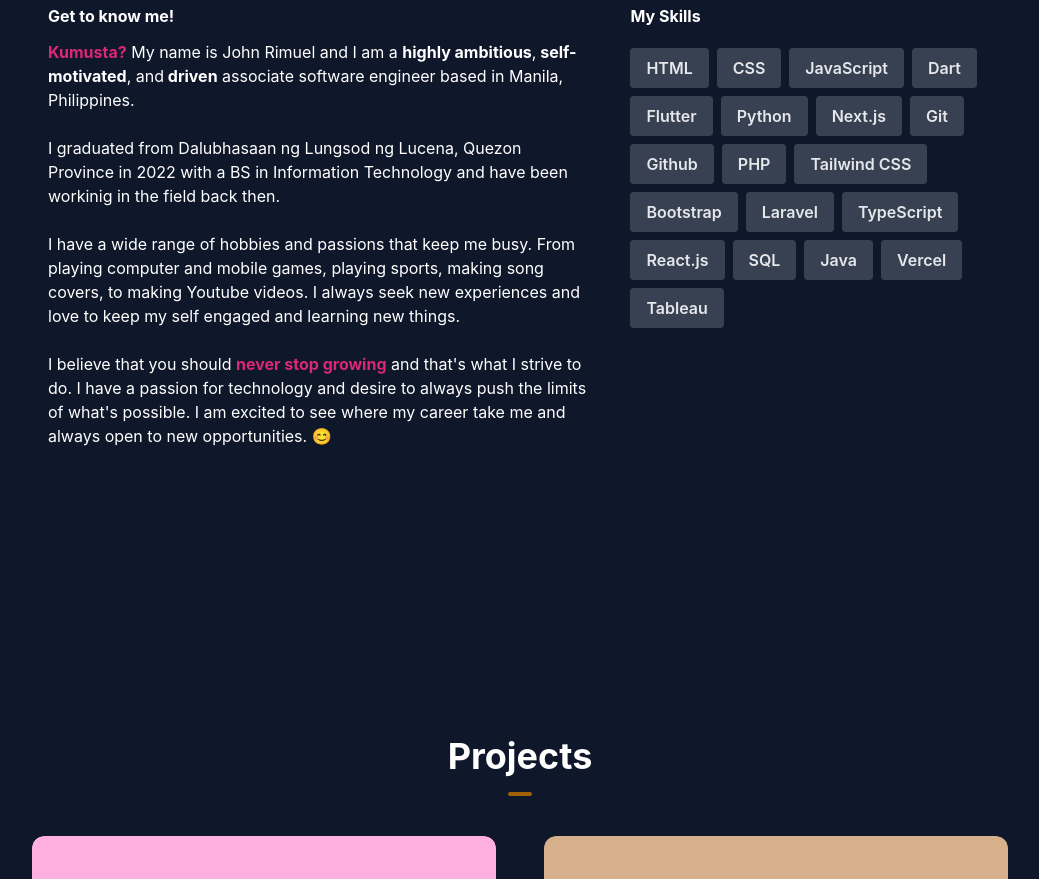
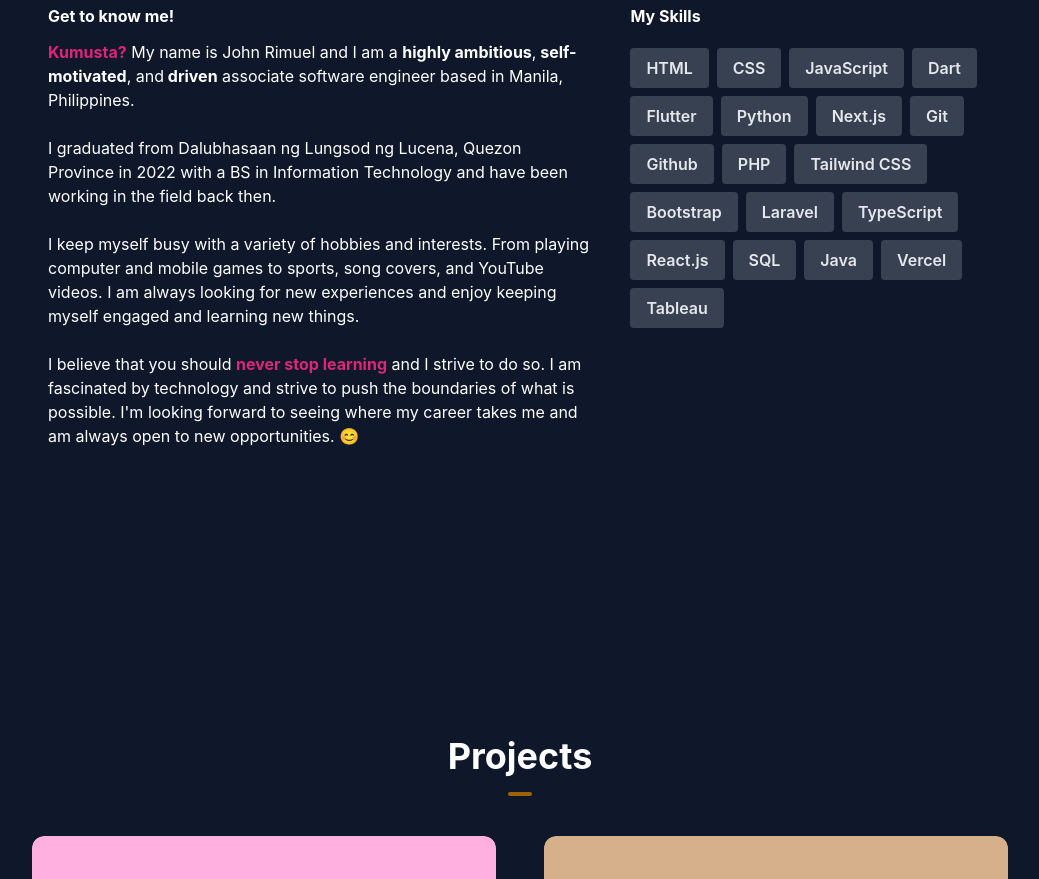
Before and after one commit to itsmerims/itsmerims.github.io, a Next.js app: page / in a window 1280 px wide. Shown: the part 880-1759 px from the top of the page, without its empty margins (120-1159 px from the left). Built offline with nearby package versions, Linux system fonts and the light colour scheme.

Commit message:
modified:   components/AboutSection.tsx 	modified:   components/SplashScreen.tsx

```diff
--- a/components/AboutSection.tsx
+++ b/components/AboutSection.tsx
@@ -44,19 +44,19 @@ const AboutSection = () => {
                     </p>
                     <br />
                     <p className='text-white'>
-                      I graduated from Dalubhasaan ng Lungsod ng Lucena, Quezon Province in 2022 with a BS in Information Technology and have been workinig in the field back then.
+                      I graduated from Dalubhasaan ng Lungsod ng Lucena, Quezon Province in 2022 with a BS in Information Technology and have been working in the field back then.
                     </p>
                     <br />
                     <p className='text-white'>
-                      I have a wide range of hobbies and passions that keep me busy. From playing computer and mobile games, playing sports, making song covers, to making Youtube videos. I always seek new experiences and love to keep my self engaged and learning new things.
+                    I keep myself busy with a variety of hobbies and interests. From playing computer and mobile games to sports, song covers, and YouTube videos. I am always looking for new experiences and enjoy keeping myself engaged and learning new things.
                     </p>
                     <br />
                     <p className='text-white'>
                       I believe that you should{" "}
                       <span className='font-bold text-pink-600'>
-                        never stop growing
+                        never stop learning
                       </span>{" "}
-                      and that&#39;s what I strive to do. I have a passion for technology and desire to always push the limits of what&#39;s possible. I am excited to see where my career take me and always open to new opportunities. 😊
+                      and I strive to do so. I am fascinated by technology and strive to push the boundaries of what is possible. I'm looking forward to seeing where my career takes me and am always open to new opportunities. 😊
                     </p>
                 </div>
                 <div className="md:w-2/5">
```
Also changed, not shown: components/SplashScreen.tsx (+1 -1 lines).
